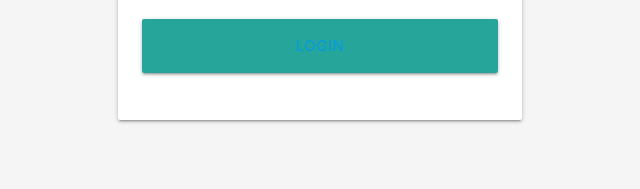
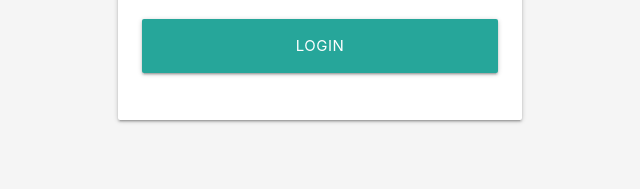
Before and after one commit to yadhuvarshini/sipto_pwa, a website: page public/index.html in a window 1280 px wide. Shown: the part 393-582 px from the top of the page, 320-960 px from the left. Drawn offline with Linux system fonts and the light colour scheme.

Commit message:
hosting in github

```diff
--- a/public/css/styles.css
+++ b/public/css/styles.css
@@ -80,4 +80,5 @@ form .input-field{
 
 a {
   text-decoration: none;
+  color: white;
 }
--- a/public/index.html
+++ b/public/index.html
@@ -61,7 +61,7 @@
           </div><br>
 
           <div class="form-field">
-            <button class="btn-large waves-effect waves-dark white-text" style="width:100%;"><a href="livedata.html">Login</a></button>
+            <a href="livedata.html"><button class="btn-large waves-effect waves-dark white-text" style="width:100%;">Login</button></a>
           </div><br>
         </div>
 
```
Also changed, not shown: public/livedata.html (+1 -1 lines), .github/workflows/firebase-hosting-merge.yml (deleted), .github/workflows/firebase-hosting-pull-request.yml (deleted), firebase.json (deleted), 1 other file.
